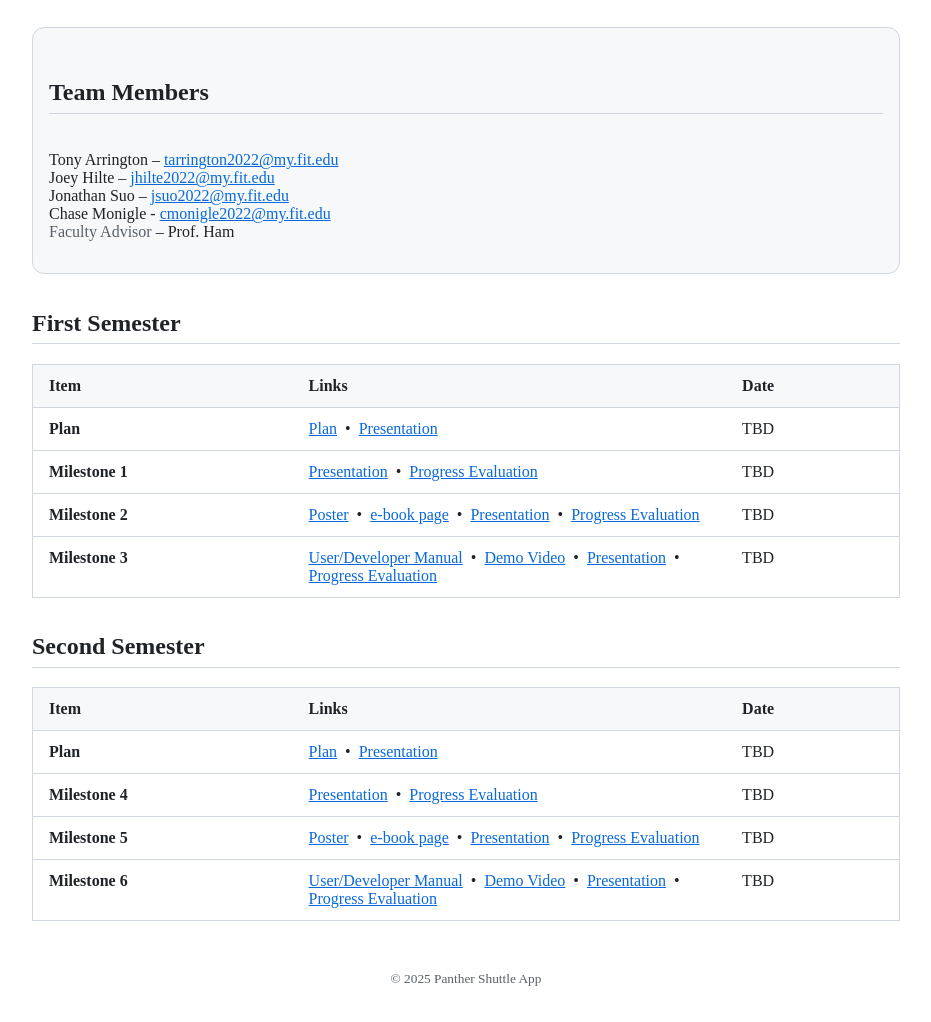
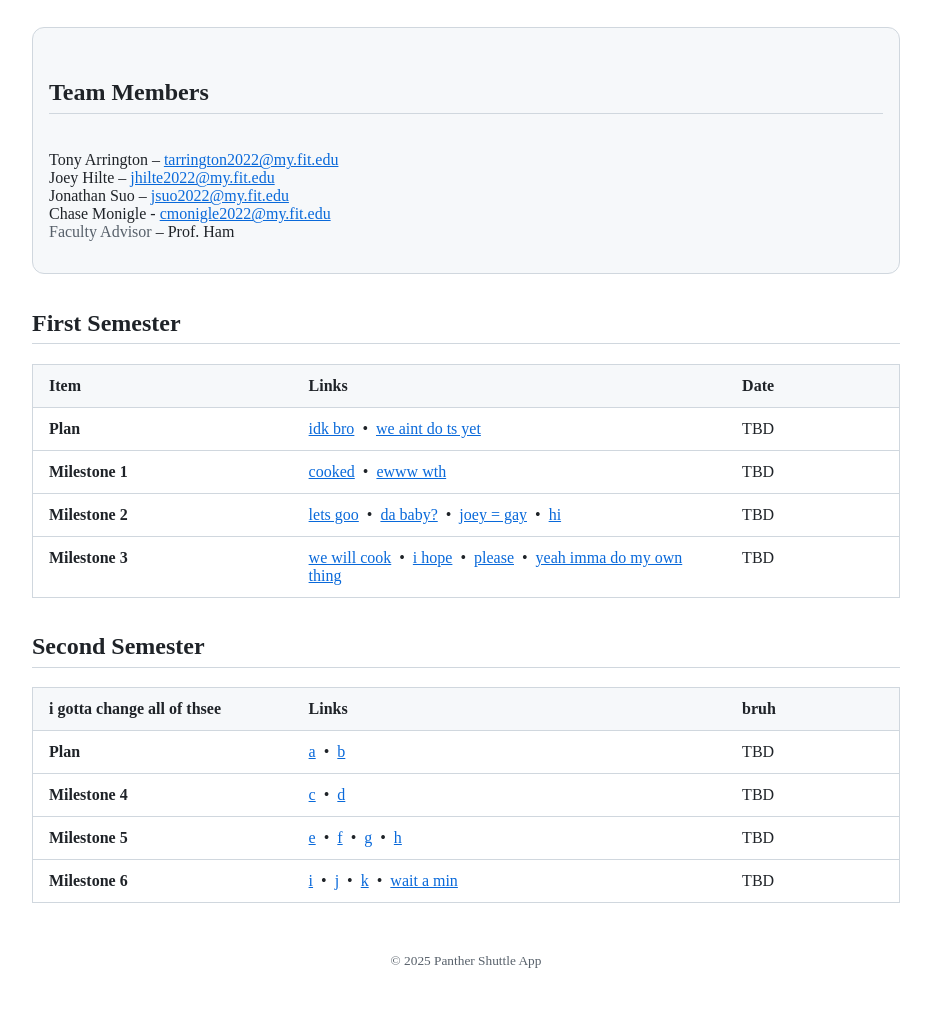
Before and after one commit to yanarex/shuttle-app-website, a plain HTML site: page index.html in a window 1280 px wide. Shown: the part 74-1096 px from the top of the page, without its empty margins (174-1105 px from the left). Drawn offline with Linux system fonts and the light colour scheme.

Commit message:
Update index.html

```diff
--- a/index.html
+++ b/index.html
@@ -68,44 +68,44 @@ jsuo2022@my.fit.edu</a><br>
          <tr>
             <td><strong>Plan</strong></td>
             <td>
-              <a href="#">Plan</a>
+              <a href="#">idk bro</a>
               &nbsp;•&nbsp;
-              <a href="_">Presentation</a>
+              <a href="_">we aint do ts yet</a>
             </td>
             <td>TBD</td>
           </tr>
           <tr>
             <td><strong>Milestone 1</strong></td>
             <td>
-              <a href="#">Presentation</a>
+              <a href="#">cooked</a>
               &nbsp;•&nbsp;
-              <a href="#">Progress Evaluation</a>
+              <a href="#">ewww wth</a>
             </td>
             <td>TBD</td>
           </tr>
           <tr>
             <td><strong>Milestone 2</strong></td>
             <td>
-              <a href="#">Poster</a>
+              <a href="#">lets goo</a>
               &nbsp;•&nbsp;
-              <a href="#">e‑book page</a>
+              <a href="#">da baby?</a>
               &nbsp;•&nbsp;
-              <a href="#">Presentation</a>
+              <a href="#">joey = gay</a>
               &nbsp;•&nbsp;
-              <a href="#">Progress Evaluation</a>
+              <a href="#">hi</a>
             </td>
             <td>TBD</td>
           </tr>
           <tr>
             <td><strong>Milestone 3</strong></td>
             <td>
-              <a href="#">User/Developer Manual</a>
+              <a href="#">we will cook</a>
               &nbsp;•&nbsp;
-              <a href="#">Demo Video</a>
+              <a href="#">i hope</a>
               &nbsp;•&nbsp;
-              <a href="#">Presentation</a>
+              <a href="#">please</a>
               &nbsp;•&nbsp;
-              <a href="#">Progress Evaluation</a>
+              <a href="#">yeah imma do my own thing</a>
             </td>
             <td>TBD</td>
           </tr>
@@ -118,53 +118,53 @@ jsuo2022@my.fit.edu</a><br>
       <table aria-label="Second Semester Milestones">
         <thead>
           <tr>
-            <th style="width: 30%">Item</th>
+            <th style="width: 30%">i gotta change all of thsee</th>
             <th>Links</th>
-            <th style="width: 20%">Date</th>
+            <th style="width: 20%">bruh</th>
           </tr>
         </thead>
         <tbody>
           <tr>
             <td><strong>Plan</strong></td>
             <td>
-              <a href="#">Plan</a>
+              <a href="#">a</a>
               &nbsp;•&nbsp;
-              <a href="#">Presentation</a>
+              <a href="#">b</a>
             </td>
             <td>TBD</td>
           </tr>
           <tr>
             <td><strong>Milestone 4</strong></td>
             <td>
-              <a href="#">Presentation</a>
+              <a href="#">c</a>
               &nbsp;•&nbsp;
-              <a href="#">Progress Evaluation</a>
+              <a href="#">d</a>
             </td>
             <td>TBD</td>
           </tr>
           <tr>
             <td><strong>Milestone 5</strong></td>
             <td>
-              <a href="#">Poster</a>
+              <a href="#">e</a>
               &nbsp;•&nbsp;
-              <a href="#">e‑book page</a>
+              <a href="#">f</a>
               &nbsp;•&nbsp;
-              <a href="#">Presentation</a>
+              <a href="#">g</a>
               &nbsp;•&nbsp;
-              <a href="#">Progress Evaluation</a>
+              <a href="#">h</a>
             </td>
             <td>TBD</td>
           </tr>
           <tr>
             <td><strong>Milestone 6</strong></td>
             <td>
-              <a href="#">User/Developer Manual</a>
+              <a href="#">i</a>
               &nbsp;•&nbsp;
-              <a href="#">Demo Video</a>
+              <a href="#">j</a>
               &nbsp;•&nbsp;
-              <a href="#">Presentation</a>
+              <a href="#">k</a>
               &nbsp;•&nbsp;
-              <a href="#">Progress Evaluation</a>
+              <a href="#">wait a min</a>
             </td>
             <td>TBD</td>
           </tr>
```
